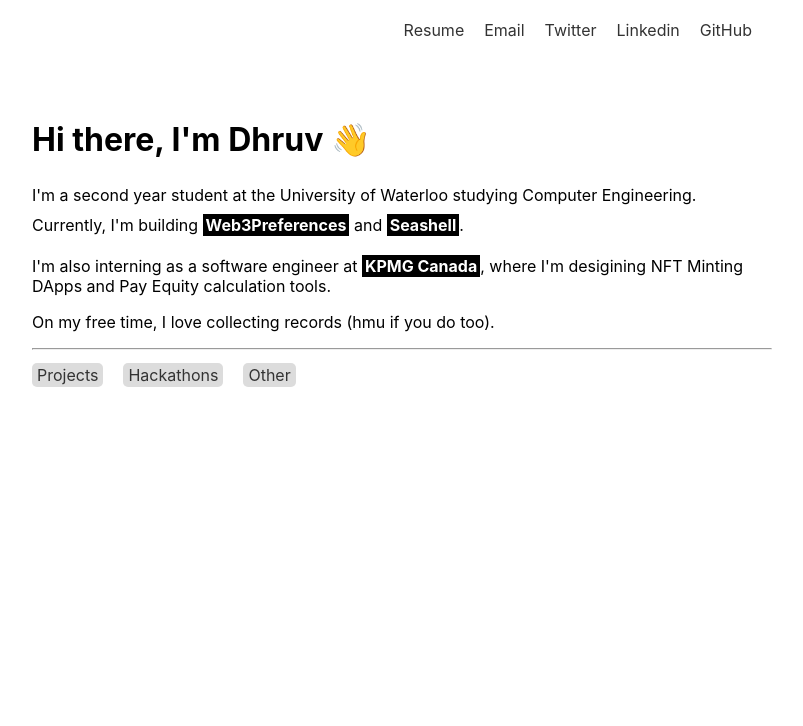
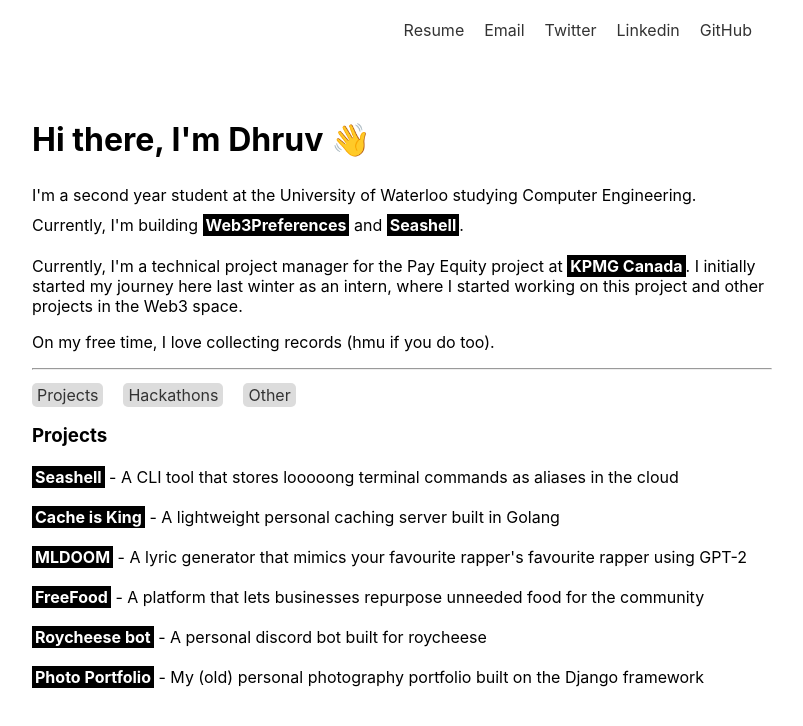
Before and after one commit to dbvora03/portfolio, a Next.js app: page / in a window 1280 px wide. Shown: the top 726 px of the page, without its empty margins (238-1041 px from the left). Built offline with nearby package versions, Linux system fonts and the light colour scheme.

Commit message:
small edits

```diff
--- a/components/Header.js
+++ b/components/Header.js
@@ -10,7 +10,7 @@
         <ul>
           <li>
             <Link href='/Dhruv_Vora_Resume.pdf'>
-              <a href='/Dhruv_Vora_Resume.pdf' >Resume</a>
+              <a href='/' >Resume</a>
             </Link>
 
             <a href='mailto:dbvora03@gmail.com' >Email</a>
--- a/components/data.js
+++ b/components/data.js
@@ -13,7 +13,7 @@
   },
   {
     name: "MLDOOM",
-    description: "A lyric generator that mimics your favourite rapper's favourite rapper using GPT-3",
+    description: "A lyric generator that mimics your favourite rapper's favourite rapper using GPT-2",
     technologies: [],
     link: "https://github.com/dbvora03/MLDOOM"
   },
@@ -25,17 +25,16 @@
   },
   {
     name: "Roycheese bot",
-    description: "A personal discord bot built for @roycheese (shout out to roycheese)",
+    description: "A personal discord bot built for roycheese",
     technologies: [],
     link: "https://github.com/dbvora03/roycheese-bot-2.0"
   },
   {
     name: "Photo Portfolio",
-    description: "My (old) personal portfolio built on the Django framework",
+    description: "My (old) personal photography portfolio built on the Django framework",
     technologies: [],
     link: "https://github.com/dbvora03/pixport"
   }
-
 ]
 
 export const listOfHackathons = [
@@ -51,7 +50,6 @@
     technologies: [],
     link: "https://github.com/dbvora03/Iris"
   }
-
 ]
 
 export const listOfOther = [
@@ -59,12 +57,10 @@
     name: "Freeform",
     description: "A resource that helps survivors build financial security needed to support themselves",
     technologies: [],
-    link: "https://github.com/dbvora03/Iris"
   },
   {
     name: "God Game",
-    description: "An NFT project launched on the METIS Blockchain",
+    description: "Designed the frontend for an NFT project launched on the METIS Blockchain",
     technologies: [],
-    link: "https://github.com/dbvora03/Iris"
   }
 ]
--- a/pages/index.js
+++ b/pages/index.js
@@ -8,7 +8,7 @@
 
 export default function Home() {
 
-  const [optionSelect, setOptionSelect] = useState("")
+  const [optionSelect, setOptionSelect] = useState("projects")
 
   const resultsRender = () => {
     if (optionSelect === "projects") {
@@ -30,7 +30,7 @@
       </Head>
       <h1>Hi there, I{"'"}m Dhruv 👋 </h1>
       <p className={styles.paragraph} >I{"'"}m a second year student at the University of Waterloo studying Computer Engineering. Currently, I'm building <strong className={styles.strong} >Web3Preferences</strong> and <strong className={styles.strong} >Seashell</strong>.</p>
-      <p>I{"'"}m also interning as a software engineer at <strong className={styles.strong} >KPMG Canada</strong>, where I{"'"}m desigining NFT Minting DApps and Pay Equity calculation tools.</p>
+      <p> Currently, I{"'"}m a technical project manager for the Pay Equity project at <strong className={styles.strong} >KPMG Canada</strong>. I initially started my journey here last winter as an intern, where I started working on this project and other projects in the Web3 space.</p>
       <p>On my free time, I love collecting records (hmu if you do too).</p>
       <hr></hr>
       <div className={styles.header}>
```
